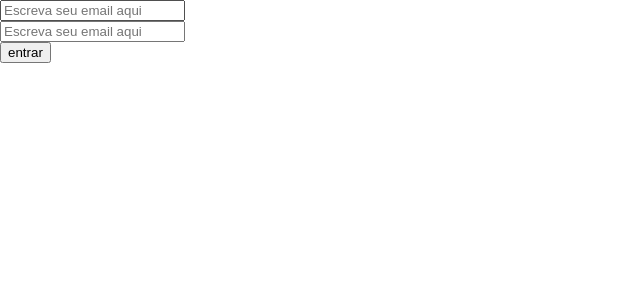
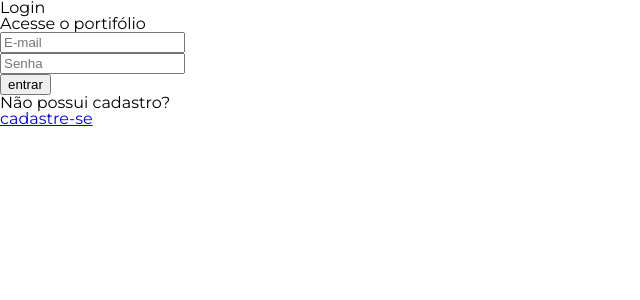
Before and after one commit to Grupo-Entrega-Projeto-Portify/Entrega-Portify, a React (Vite) app: page /loginpage in a window 1280 px wide. Shown: the top 300 px of the page, without its empty margins (0-640 px from the left). Built offline with nearby package versions, Linux system fonts and the light colour scheme.

Commit message:
criação das demais tags da loginForm

```diff
--- a/src/components/LoginForm/index.tsx
+++ b/src/components/LoginForm/index.tsx
@@ -2,25 +2,37 @@ import { useForm, SubmitHandler } from "react-hook-form"
 import { TLoginFormValues, loginFormSchema } from "./loginFormSchema"
 import { zodResolver } from "@hookform/resolvers/zod"
 import { Input } from "../Input"
+import { Link } from "react-router-dom"
+import { useContext } from "react"
+import { UserContext } from "../providers/UserContext/UserContext"
 
 export const LoginForm = () => {
-    const { register, handleSubmit, formState: { errors }} = useForm<TLoginFormValues>({
+    const { register, handleSubmit, reset, formState: { errors }} = useForm<TLoginFormValues>({
         resolver: zodResolver(loginFormSchema)
     })
 
-    const submit: SubmitHandler<TLoginFormValues> = (formData) => {
-        console.log(formData)
+    const { userLogin } = useContext(UserContext)
+
+    const submit: SubmitHandler<TLoginFormValues> = (dataForm) => {
+        userLogin(dataForm)
+        console.log(dataForm)
+        reset()
     }
 
     return (
-        <form onSubmit={handleSubmit(submit)}>
-            <Input type="email" placeholder="Escreva seu email aqui" register={register("email")}/>
-            {/* <input type="email" placeholder="Escreva seu email aqui" register={register("email")} /> */}
-            {errors.email ? <p>{errors.email.message}</p> : null}
-            <Input type="email" placeholder="Escreva seu email aqui" register={register("password")} />
-            {errors.password ? <p>{errors.password.message}</p> : null}
+        <div>
+            <h1>Login</h1>
+            <p>Acesse o portifólio</p>
+            <form onSubmit={handleSubmit(submit)}>
+                <Input type="email" placeholder="E-mail" register={register("email")}/>
+                {errors.email ? <p>{errors.email.message}</p> : null}
+                <Input type="password" placeholder="Senha" register={register("password")} />
+                {errors.password ? <p>{errors.password.message}</p> : null}
 
-            <button>entrar</button>
-        </form>
+                <button>entrar</button>
+            </form>
+            <p>Não possui cadastro?</p>
+            <Link to={"/Cadastro"}>cadastre-se</Link>
+        </div>
     )
 }
--- a/src/components/providers/UserContext/UserContext.tsx
+++ b/src/components/providers/UserContext/UserContext.tsx
@@ -7,6 +7,8 @@ import {
 } from "./types"
 import { api } from "../../../services/api"
 import { TRegisterFormValues } from "../../RegisterForm/registerFormSchema"
+import { toast } from "react-toastify"
+import { TLoginFormValues } from "../../LoginForm/loginFormSchema"
 
 export const UserContext = createContext({} as IUserContext)
 
@@ -23,7 +25,7 @@ export const UserProvider = ({ children }: IUserProviderProps) => {
 		}
 	}
 
-	const userLogin = async (formData: any) => {
+	const userLogin = async (formData: TLoginFormValues) => {
 		try {
 			const { data } = await api.post<IUserLoginResponse>(
 				"/sessions",
@@ -32,7 +34,9 @@ export const UserProvider = ({ children }: IUserProviderProps) => {
 			setUser(data.user)
 			localStorage.setItem("@TOKEN", data.accessToken)
 			localStorage.setItem("@USERID", JSON.stringify(data.user.id))
+			toast.success("Login realizado com sucesso!")
 		} catch (error) {
+            toast.error("Ops! Algo deu errado")
 			console.log(error)
 		}
 	}
--- a/src/components/providers/UserContext/types.ts
+++ b/src/components/providers/UserContext/types.ts
@@ -1,3 +1,4 @@
+import { TLoginFormValues } from "../../LoginForm/loginFormSchema"
 import { TRegisterFormValues } from "../../RegisterForm/registerFormSchema"
 
 export interface IUserProviderProps {
@@ -18,6 +19,6 @@ export interface IUserLoginResponse {
 export interface IUserContext {
 	user: IUser | null
 	userRegister: (formData: TRegisterFormValues) => void
-	userLogin: (formData: any) => void
+	userLogin: (formData: TLoginFormValues) => void
 	userLogout: () => void
 }
--- a/src/main.tsx
+++ b/src/main.tsx
@@ -1,10 +1,23 @@
 import React from 'react'
 import ReactDOM from 'react-dom/client'
 import App from './App.tsx'
-
+import { ToastContainer } from 'react-toastify'
+import "react-toastify/dist/ReactToastify.css"
 
 ReactDOM.createRoot(document.getElementById('root') as HTMLElement).render(
   <React.StrictMode>
     <App />
+    <ToastContainer
+        position="top-right"
+        autoClose={3000}
+        hideProgressBar={false}
+        newestOnTop
+        closeOnClick
+        rtl={false}
+        pauseOnFocusLoss
+        draggable
+        pauseOnHover
+        theme="light"
+    />
   </React.StrictMode>,
 )
```
